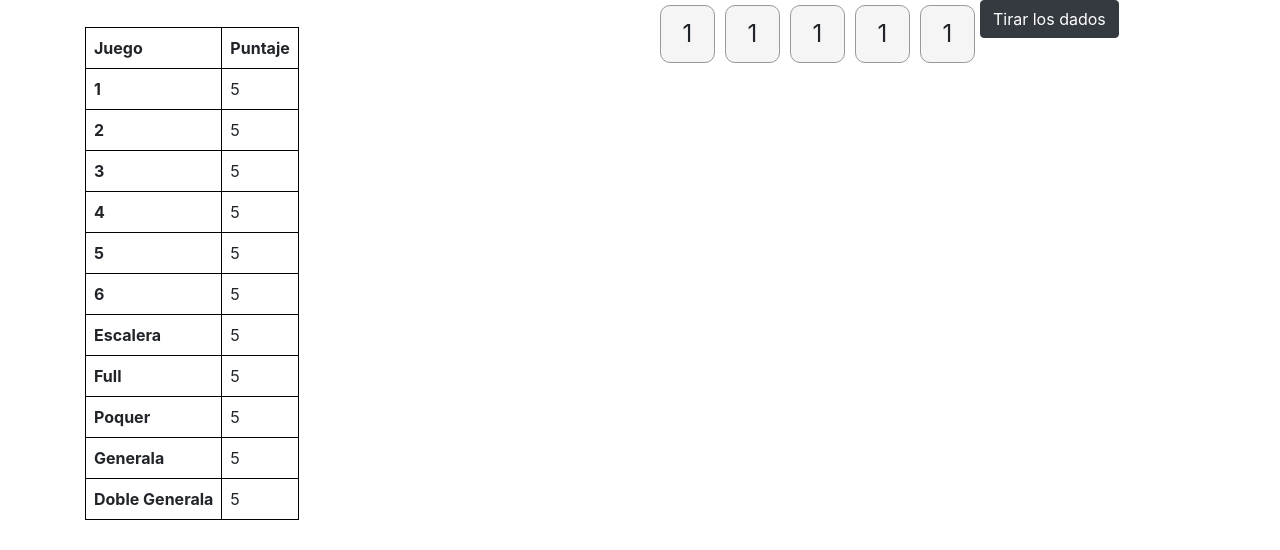
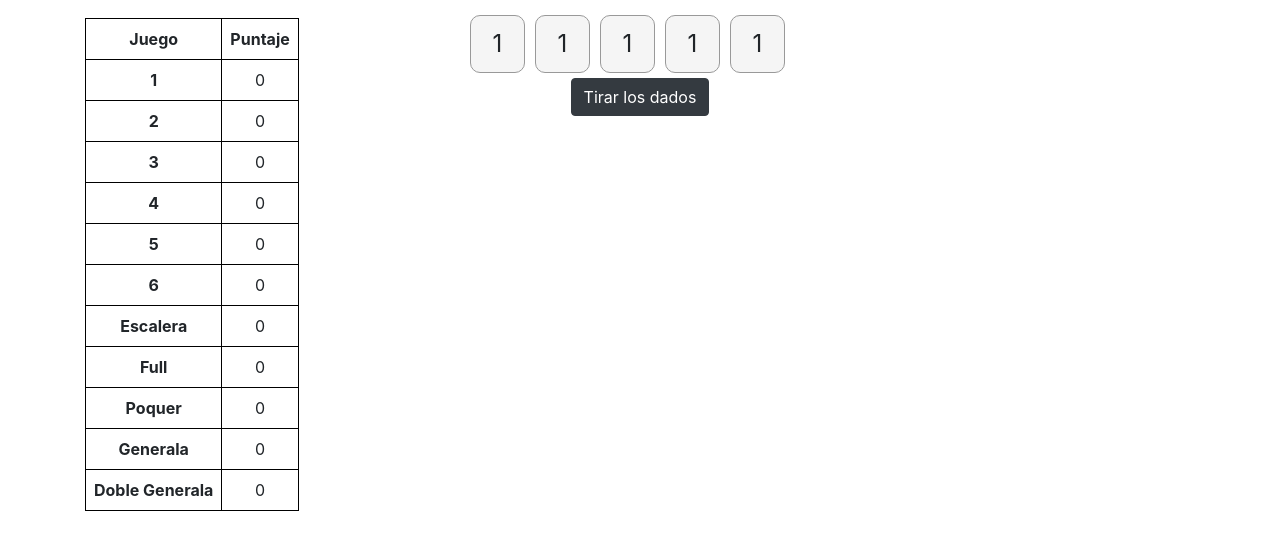
Before and after one commit to aldiiicastro/unq-ui-aldana-castro-trabajo-final, a React (Create React App) app: page / in a window 1280 px wide. Shown: the top 550 px of the page. Built offline with nearby package versions, Linux system fonts and the light colour scheme.

Commit message:
Se pueden anotar todos los juegos. No se puede elegir dados a ttirar, no se puede tachar

```diff
--- a/src/App.js
+++ b/src/App.js
@@ -7,12 +7,11 @@ function App() {
   return (
     <div className='container'>
       <div className='row'>
-        <div className='col'>
+        <div className='col-md-4'>
             <ScoreTable/>
         </div>
         <div className='col'>
           <Dice/>
-
         </div>
       </div>
     </div>
--- a/src/components/Dice.js
+++ b/src/components/Dice.js
@@ -1,40 +1,101 @@
 import React, { useState } from 'react';
 import '../css/Dice.css'
 const Dice = () => {
-    const [straight, isStraightToScore] = useState(false);
+    const [straight, isStraightToScore] = useState(0);
+    const [poker, isPokerToScore] = useState(0);
+    const [full, isFullToScore] = useState(0);
+    const [generala, isGeneralaToScore] = useState(0);
     const [hide, isHiden] = useState(true);
-    const [poker, isPokerToScore] = useState(false);
-    const isStraight1to5 = (dice) =>  {
-        return dice.includes(1) && dice.includes(2) && dice.includes(3) && dice.includes(4) && dice.includes(5)
+    const [amountDiceRoll, setAmountDiceRoll] = useState(0);
+    const [maximusDiceRoll, setMaximusDiceRoll] = useState(false);
+    const [dice, setDice] = useState([])
+    const diceRepeat1 = (dice) => {
+        let count = {};
+        dice.forEach(function(i) { count[i] = (count[i]||0) + 1;});
+        return count
     }
 
-    const isStraight2to6 = (dice) => {
-        return dice.includes(2) && dice.includes(3) && dice.includes(4) && dice.includes(5) && dice.includes(6)
+    const keysObject = Object.keys(diceRepeat1(dice))
+    const valuesObject = Object.values(diceRepeat1(dice))
+    const diceRepeat = (dice) => {
+        let count = {};
+        dice.forEach(function(i) { count[i] = (count[i]||0) + 1;});
+        return Object.values(count)
     }
 
-    const isStraight = (dice) => {
-        if (isStraight1to5(dice) || isStraight2to6(dice)) {
+
+    const isStraight1to5 = (actualDice) =>  {
+        return actualDice.includes(1) && actualDice.includes(2) && actualDice.includes(3) && actualDice.includes(4) && actualDice.includes(5)
+    }
+
+    const isStraight2to6 = (actualDice) => {
+        return actualDice.includes(2) && actualDice.includes(3) && actualDice.includes(4) && actualDice.includes(5) && actualDice.includes(6)
+    }
+
+    const isStraight = (actualDice) => {
+        if (isStraight1to5(actualDice) || isStraight2to6(actualDice)) {
             console.log('Escalera')
             isHiden(false);
-            isStraightToScore(true);
+            isStraightToScore(straight + 1);
         }
     }
 
+    const isFull = (actualDice) => {
+        if (diceRepeat(actualDice).includes(3) && diceRepeat(actualDice).includes(2)) {
+            console.log('Full')
+            isHiden(false);
+            isFullToScore(full + 1);
+        }
+    }
+
+    const isPoker = (actualDice) => {
+        if (diceRepeat(actualDice).includes(4)) {
+            console.log('Poquer')
+            isHiden(false);
+            isPokerToScore(poker + 1);
+        }
+    }
+
+    const isGenerala = (actualDice) => {
+        if (diceRepeat(actualDice).includes(5)) {
+            console.log('Full')
+            isHiden(false);
+            isGeneralaToScore(generala + 1);
+        }
+    }
+    const scoringNumber = (key,value, event) =>{
+        event.preventDefault();
+        if (document.getElementById(`${key}`).innerHTML == 0) {
+            let total = key * value
+            console.log('key ' + key + 'value '+ value)
+            document.getElementById(`${key}`).innerHTML = total
+        }
+        setAmountDiceRoll(0);
+        setMaximusDiceRoll(false);
+    }
     const scoring = () => {
-        straight && (document.getElementById("escalera").innerHTML = 20) || poker && (document.getElementById("escalera").innerHTML = 40);
+        if (straight === 1 && document.getElementById("straight").innerHTML !== 20) {
+            document.getElementById("straight").innerHTML = 20
+            isStraightToScore(2)
+        }
+        if (full === 1 && document.getElementById("full").innerHTML !== 30) {
+            document.getElementById("full").innerHTML = 30
+            isFullToScore(2)
+        }
+        if (poker === 1 && document.getElementById("poquer").innerHTML !== 40){
+            document.getElementById("poquer").innerHTML = 40
+            isPokerToScore(2)
+        }
+        if (generala === 1 && document.getElementById("generala").innerHTML !== 50) {
+            document.getElementById("generala").innerHTML = 50
+        }
         isHiden(true);
+        setAmountDiceRoll(0);
+        setMaximusDiceRoll(false);
     }
-    const isPoker = (dice) => {
-        let count = {};
-        dice.forEach(function(i) { count[i] = (count[i]||0) + 1;});
-        let p = Object.values(count).includes(4)
-        if (p) {
-            isHiden(false);
-            isPokerToScore(true);
-        }
-        return poker
-    }
+
    const rollDice = () => {
+        isHiden(true);
         let die1 = document.getElementById("die1");
         let die2 = document.getElementById("die2");
         let die3 = document.getElementById("die3");
@@ -46,40 +107,56 @@ const Dice = () => {
         let d3 = Math.floor(Math.random() * 6) + 1;
         let d4 = Math.floor(Math.random() * 6) + 1;
         let d5 = Math.floor(Math.random() * 6) + 1;
+        setDice([d1,d2,d3,d4,d5])
         die1.innerHTML = d1;
         die2.innerHTML = d2;
         die3.innerHTML = d3;
         die4.innerHTML = d4;
         die5.innerHTML = d5;
-        let dice = [d1,d2,d3,d4,d5]
-        isPoker(dice);
-        // isFull(d1,d2,d3,d4,d5);
-        isStraight(dice);
-        // if (pos > 99){
-        //     alert("EL juego ha terminado");
-        //     y = 0;
-        // }
+        let actualDice = [d1,d2,d3,d4,d5]
+
+        isPoker(actualDice);
+        isFull(actualDice);
+        isStraight(actualDice);
+        isGenerala(actualDice);
+        setAmountDiceRoll(amountDiceRoll + 1);
+        if (amountDiceRoll === 2){
+            setMaximusDiceRoll(true);
+        }
     }
 
     return(
-        <React.Fragment>
-            <div>
+        <div className='row row-cols-2'>
+            <div className='col'>
                 <div id="die1" className="dice">1</div>
                 <div id="die2" className="dice">1</div>
                 <div id="die3" className="dice">1</div>
                 <div id="die4" className="dice">1</div>
                 <div id="die5" className="dice">1</div>
-            </div>
-            <div className='btnRollDice'>
-                <button type="button" className="btn btn-dark" onClick={ rollDice }>Tirar los dados</button>
+
+
+                {hide && !maximusDiceRoll && <button type="button" className="btn btn-dark" onClick={ rollDice }>Tirar los dados</button>}
                 {!hide &&
                     <div>
                         <button className="btn btn-dark" onClick={rollDice}>Volver a tirar</button>
-                        <button className="btn btn-dark" onClick={scoring}>Anotar</button>
+                        <button className="btn btn-dark buttonScore" onClick={scoring}>Anotar juego</button>
+                    </div>
+                }
+                {
+                    maximusDiceRoll &&
+                    <div>
+                        <p>Debes anotar para volver a tirar</p>
+
+                        {keysObject.map((key, index) => {
+                            return (
+                            <button className="btn btn-dark buttonScore" key={index} onClick={(event) => scoringNumber(key, valuesObject[index], event)}>Anotar {valuesObject[index] * key}  al {key} </button>
+                            )
+                        }) }
                     </div>
                 }
             </div>
-        </React.Fragment>
+            <div className='col'></div>
+        </div>
     );
 };
 
--- a/src/components/ScoreTable.js
+++ b/src/components/ScoreTable.js
@@ -1,6 +1,5 @@
 import React from 'react'
 import '../css/ScoreTable.css'
-import { useTable } from 'react-table'
 
 function ScoreTable() {
   return (
@@ -14,57 +13,57 @@ function ScoreTable() {
       <tbody>
             <tr>
               <th>1</th>
-              <td>5</td>
+              <td id='1'>0</td>
             </tr>
 
             <tr>
               <th>2</th>
-              <td>5</td>
+              <td id='2'>0</td>
             </tr>
 
             <tr>
               <th>3</th>
-              <td>5</td>
+              <td id='3'>0</td>
             </tr>
 
             <tr>
               <th>4</th>
-              <td>5</td>
+              <td id='4'>0</td>
             </tr>
 
             <tr>
               <th>5</th>
-              <td>5</td>
+              <td id='5'>0</td>
             </tr>
 
             <tr>
               <th>6</th>
-              <td>5</td>
+              <td id='6'>0</td>
             </tr>
 
             <tr>
               <th>Escalera</th>
-              <td id='escalera'>5</td>
+              <td id='straight'>0</td>
             </tr>
 
             <tr>
               <th>Full</th>
-              <td>5</td>
+              <td id='full'>0</td>
             </tr>
 
             <tr>
               <th>Poquer</th>
-              <td id='poker'>5</td>
+              <td id='poker'>0</td>
             </tr>
 
             <tr>
               <th>Generala</th>
-              <td>5</td>
+              <td id='generala'>0</td>
             </tr>
 
             <tr>
               <th>Doble Generala</th>
-              <td>5</td>
+              <td>0</td>
             </tr>
       </tbody>
     </table>
--- a/src/css/Dice.css
+++ b/src/css/Dice.css
@@ -6,10 +6,15 @@ div.dice{
 	padding:10px;
 	font-size:24px;
 	text-align:center;
-	margin:5px;
+	margin:15px 5px 5px 5px;
 	border-radius: 10px;
 }
 
-btnRollDice {
-	display:inline-block
+
+div {
+	text-align: center;
 }
+
+.buttonScore {
+	margin-left: 5px;
+}
```
